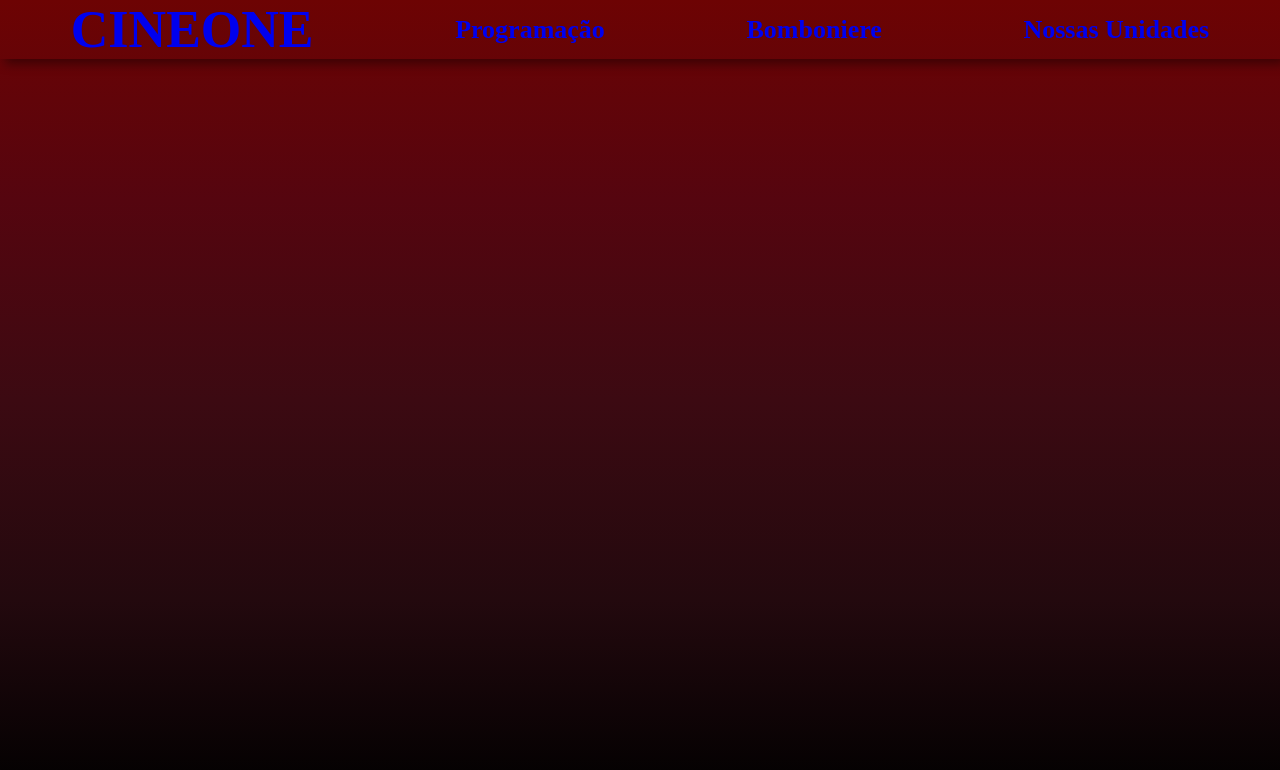
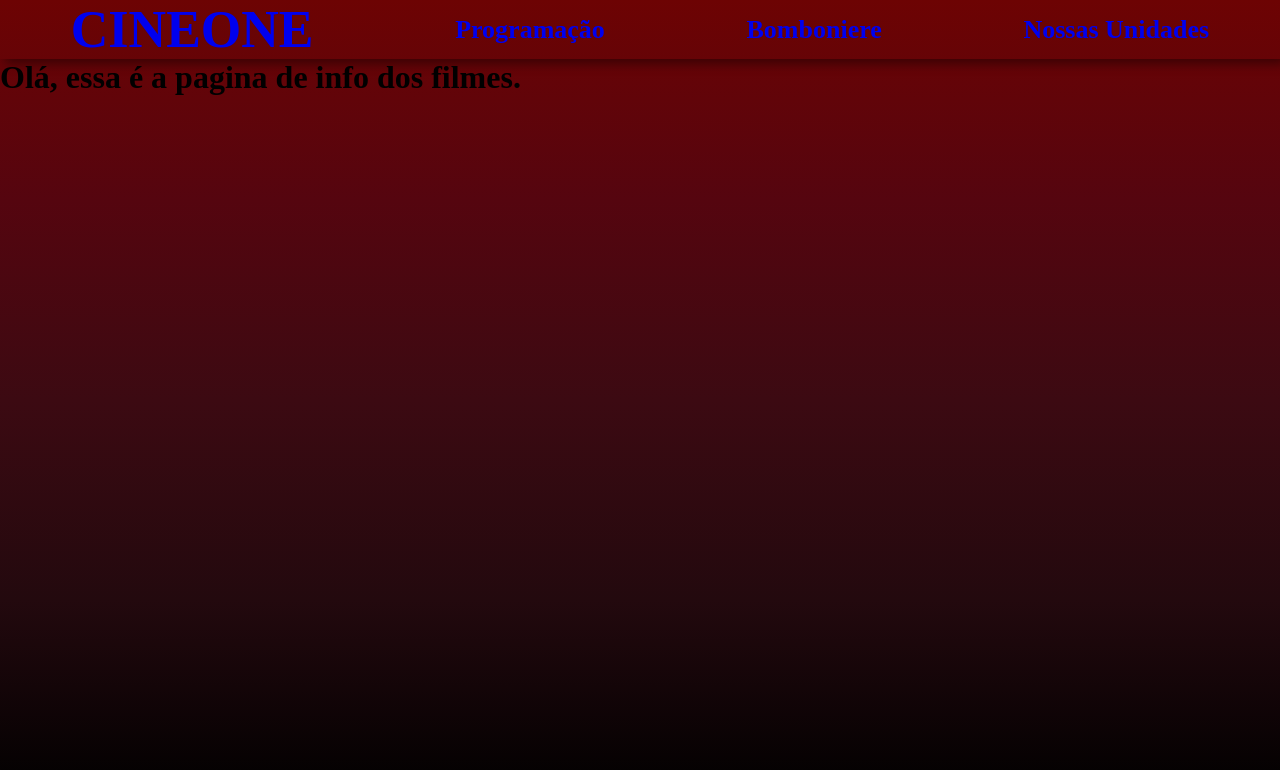
Before and after one commit to thaissilvr/cineone-project-m5, a React (Create React App) app: page /movie-info/1 in a window 1280 px wide. Shown: the top 770 px of the page. Built offline with nearby package versions, Linux system fonts and the light colour scheme.

Commit message:
Criação da rota movie-info para informação dos filmes.

```diff
--- a/src/App.js
+++ b/src/App.js
@@ -1,8 +1,9 @@
 import React from "react"
 import './App.css';
 import Header from "./components/Header/Header"
-import Movies from "./components/Movies/Movies"
 import { BrowserRouter, Route, Routes } from 'react-router-dom'
+import MovieInfo from "./components/MovieInfo/MovieInfo";
+import MovieList from "./components/Movies/MovieList";
 
 function App () {
   return (
@@ -11,9 +12,10 @@ function App () {
             <Header/>
             <Routes>
                 <Route path="/" element={<h1>Página Inicial</h1>}/>
-                <Route path="/programacao" element={<Movies/>}/>
+                <Route path="/programacao" element={<MovieList/>}/>
                 <Route path="/bomboniere" />
                 <Route path="/unidades"/>
+                <Route path="/movie-info/:id_movie" element={<MovieInfo/>} />
             </Routes>
         </BrowserRouter>
     </div>
--- /dev/null
+++ b/src/components/MovieInfo/MovieInfo.jsx
@@ -0,0 +1,13 @@
+import React from "react";
+
+function MovieInfo () {
+
+    return(
+
+        <div>
+            <h1>Olá, essa é a pagina de info dos filmes.</h1>
+        </div>
+    )
+}
+
+export default MovieInfo
```
